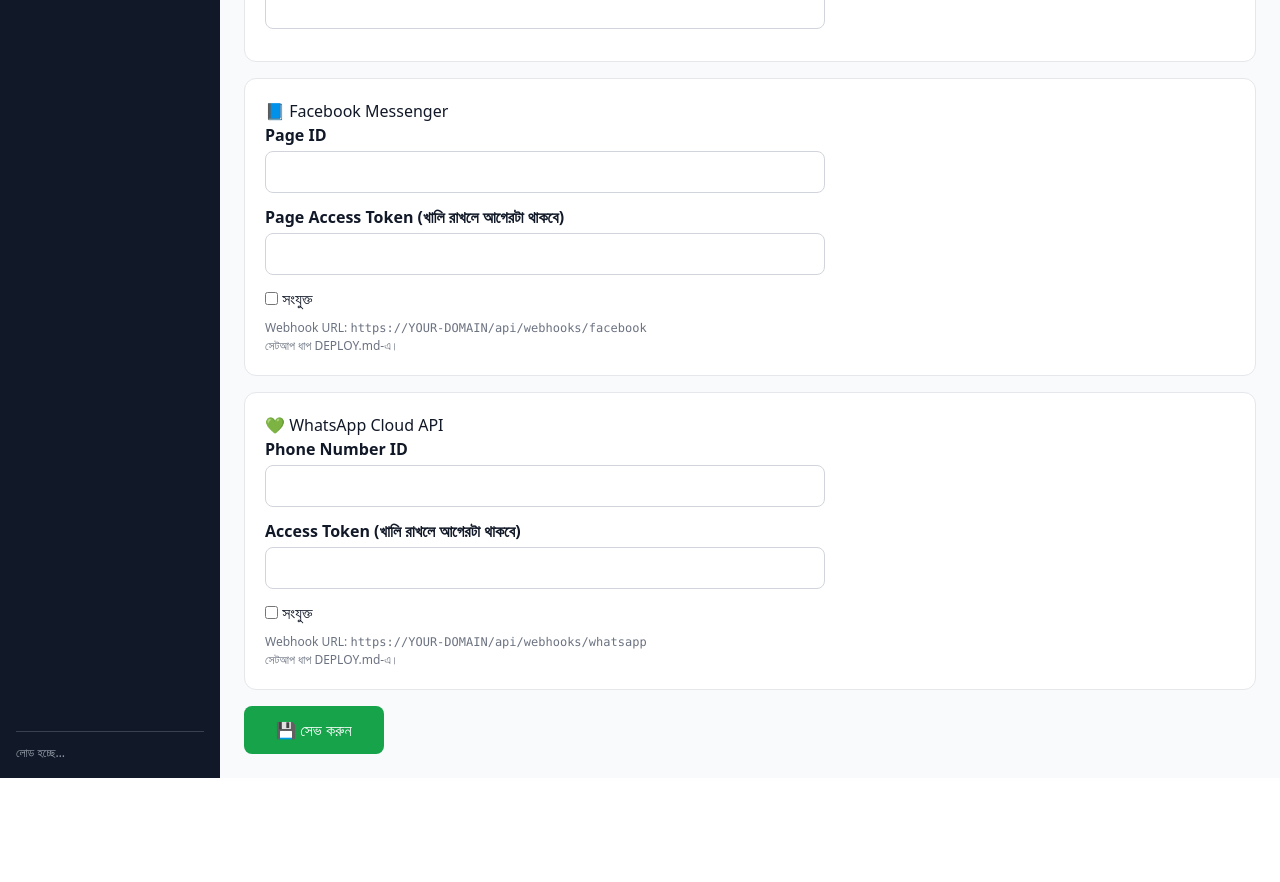
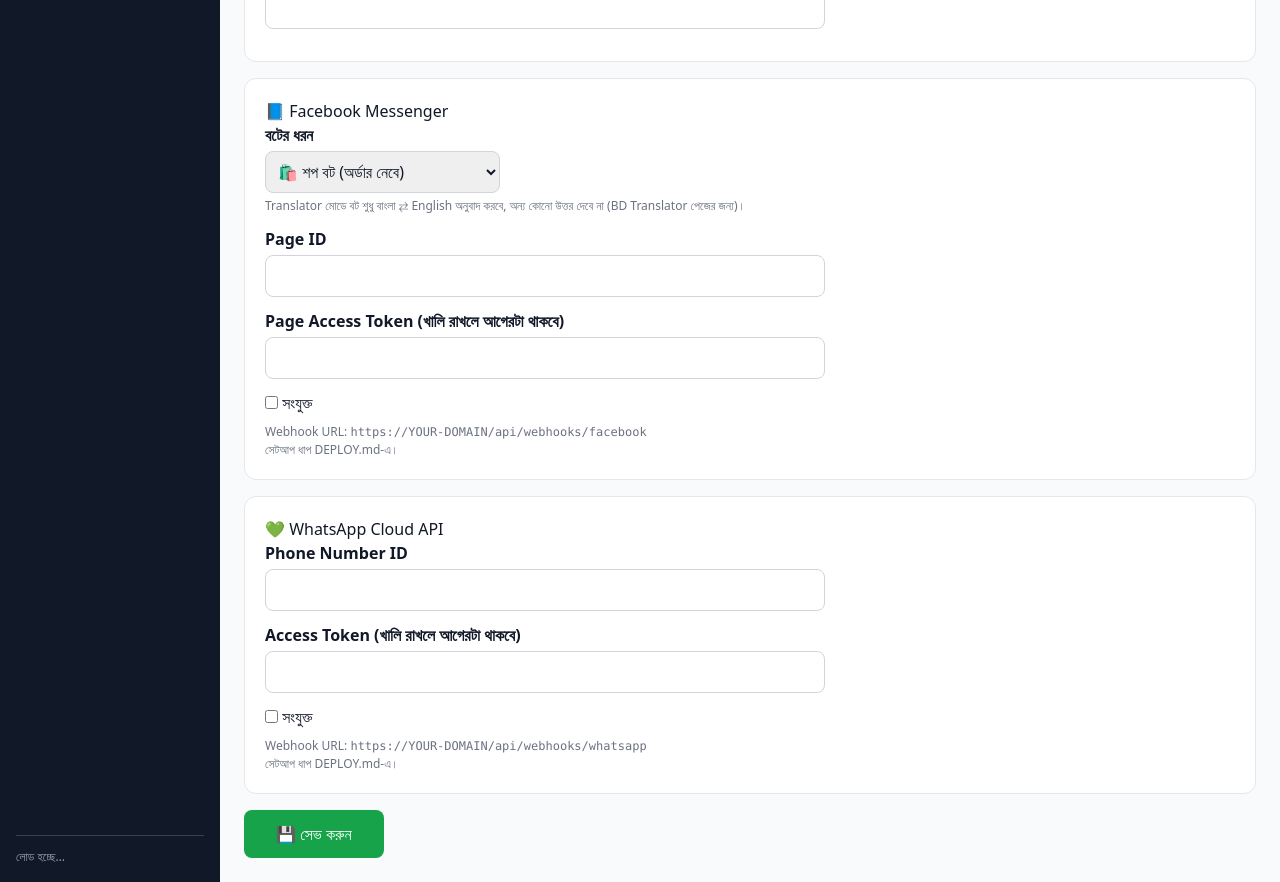
Before and after one commit to sowrobrana1/chatbot-platform, a Next.js app: page /dashboard/settings in a window 1280 px wide. Shown: the part 1520-2402 px from the top of the page. Before the commit the page ends 2298 px from the top, so only its background shows below. Built offline with nearby package versions, Linux system fonts and the light colour scheme; no server answers.

Commit message:
Settings UI: bot type selector (shop / translator)

```diff
--- a/app/dashboard/settings/page.tsx
+++ b/app/dashboard/settings/page.tsx
@@ -142,6 +142,17 @@
       </>)}
 
       {section("📘 Facebook Messenger", <>
+        <div style={{ marginBottom: 12 }}>
+          <label style={{ display: "block", fontWeight: 600, marginBottom: 4 }}>বটের ধরন</label>
+          <select value={s.botMode || "shop"} onChange={(e) => setS({ ...s, botMode: e.target.value })}
+            style={{ padding: 8, borderRadius: 8, border: "1px solid #d1d5db" }}>
+            <option value="shop">🛍️ শপ বট (অর্ডার নেবে)</option>
+            <option value="translator">🌐 Translator (শুধু অনুবাদ করবে)</option>
+          </select>
+          <div style={{ fontSize: 12, color: "#6b7280", marginTop: 4 }}>
+            Translator মোডে বট শুধু বাংলা ⇄ English অনুবাদ করবে, অন্য কোনো উত্তর দেবে না (BD Translator পেজের জন্য)।
+          </div>
+        </div>
         {field("fbPageId", "Page ID")}
         {field("fbPageToken", "Page Access Token (খালি রাখলে আগেরটা থাকবে)")}
         <label><input type="checkbox" checked={!!s.fbConnected} onChange={(e) => setS({ ...s, fbConnected: e.target.checked })} /> সংযুক্ত</label>
```
